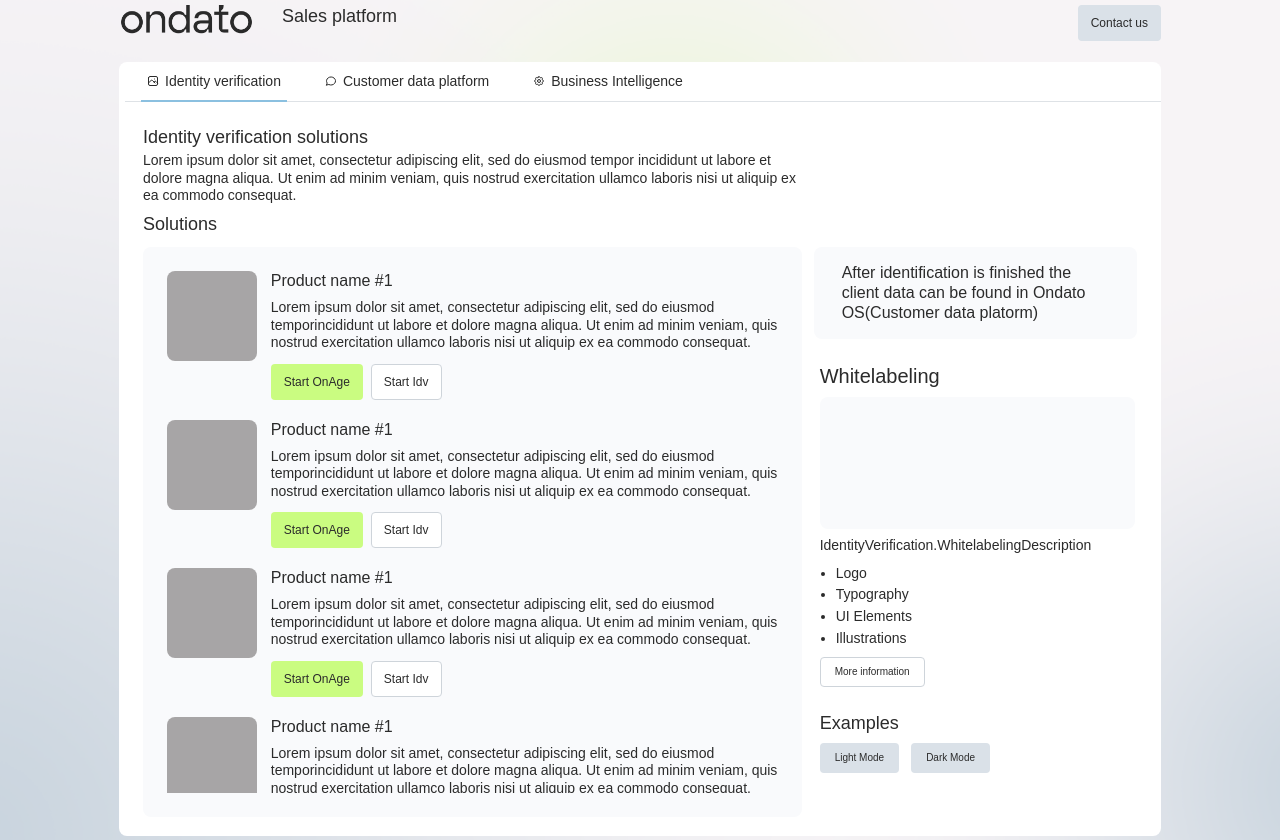
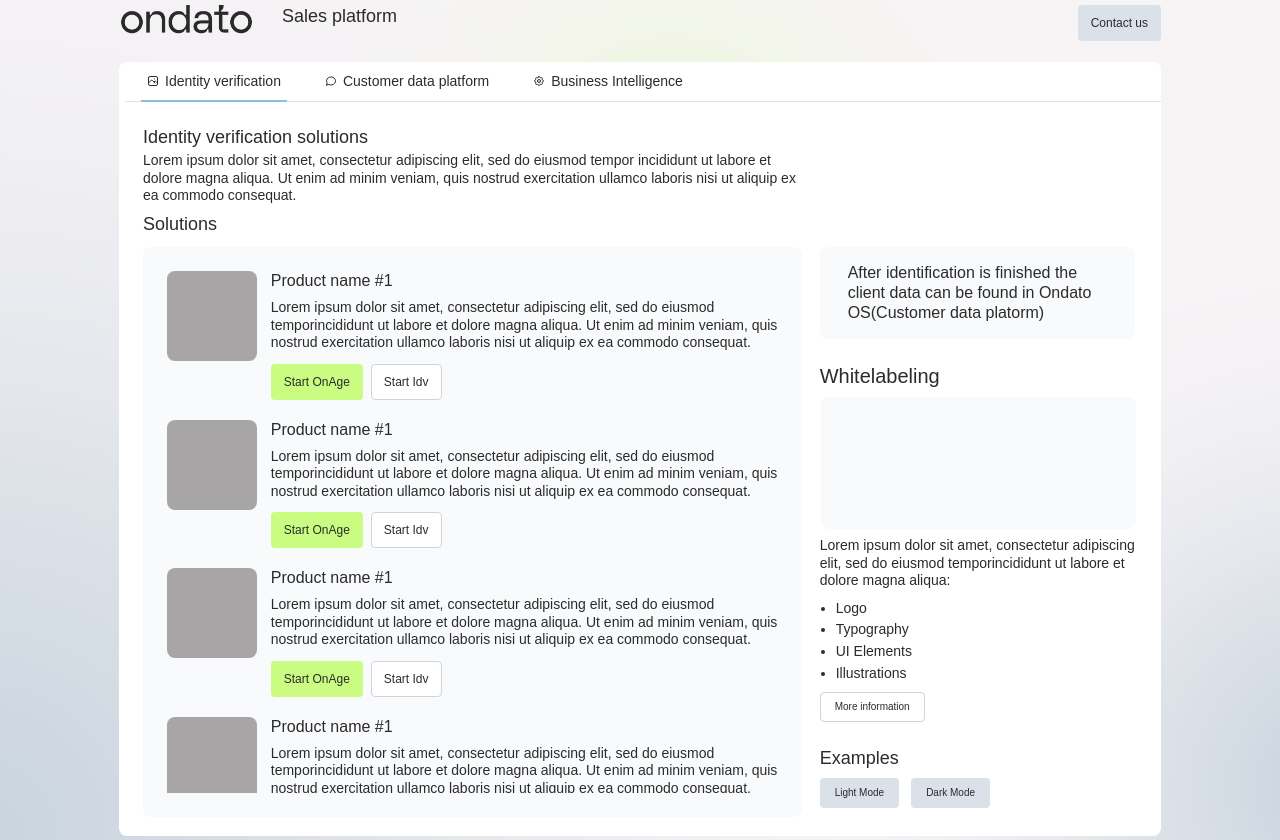
Before and after one commit to Tomukas10/ondato_demopage, a React (Vite) app: page / in a window 1280 px wide. Built offline with nearby package versions, Linux system fonts and the light colour scheme.

Commit message:
small changes

```diff
--- a/src/app/app.tsx
+++ b/src/app/app.tsx
@@ -19,9 +19,6 @@ import { themeV7 } from '@/shared/Theme/themeV7';
 import i18n from './translations';
 
 export const AppNew = memo((): ReactElement => {
-  // #############################################################################
-  // #############################################################################
-
   const { t } = useTranslation();
 
   function DemoPage() {
@@ -62,9 +59,6 @@ export const AppNew = memo((): ReactElement => {
     );
   }
 
-  // #############################################################################
-  // #############################################################################
-
   return (
     <I18nextProvider i18n={i18n}>
       <MantineProvider theme={themeV7}>
--- a/src/components/IdentityVerification/IdentityVerification.tsx
+++ b/src/components/IdentityVerification/IdentityVerification.tsx
@@ -49,7 +49,11 @@ export function IdentityVerification(): JSX.Element {
 
         <Grid.Col span={1}>
           <Group gap={25}>
-            <Container style={{ backgroundColor: '#F9FAFC', borderRadius: '8px' }}>
+            <Container
+              w={315}
+              ml={'xs'}
+              style={{ backgroundColor: '#F9FAFC', borderRadius: '8px' }}
+            >
               <Title order={5} p={16}>
                 {t('IdentityVerification.OndatoOSBanner')}
               </Title>
@@ -59,10 +63,9 @@ export function IdentityVerification(): JSX.Element {
               <Container
                 w={315}
                 h={132}
-                m={0}
                 style={{ backgroundColor: '#F9FAFC', borderRadius: '8px' }}
               ></Container>
-              <Title order={6}>{t('IdentityVerification.WhitelabelingDescription')}</Title>
+              <Title order={6}>{t('IdentityVerification.WhiteLabelingDescription')}</Title>
               <Flex direction="column" gap={8}>
                 <List>
                   <ListItem>{t('IdentityVerificationList.Logo')}</ListItem>
```
